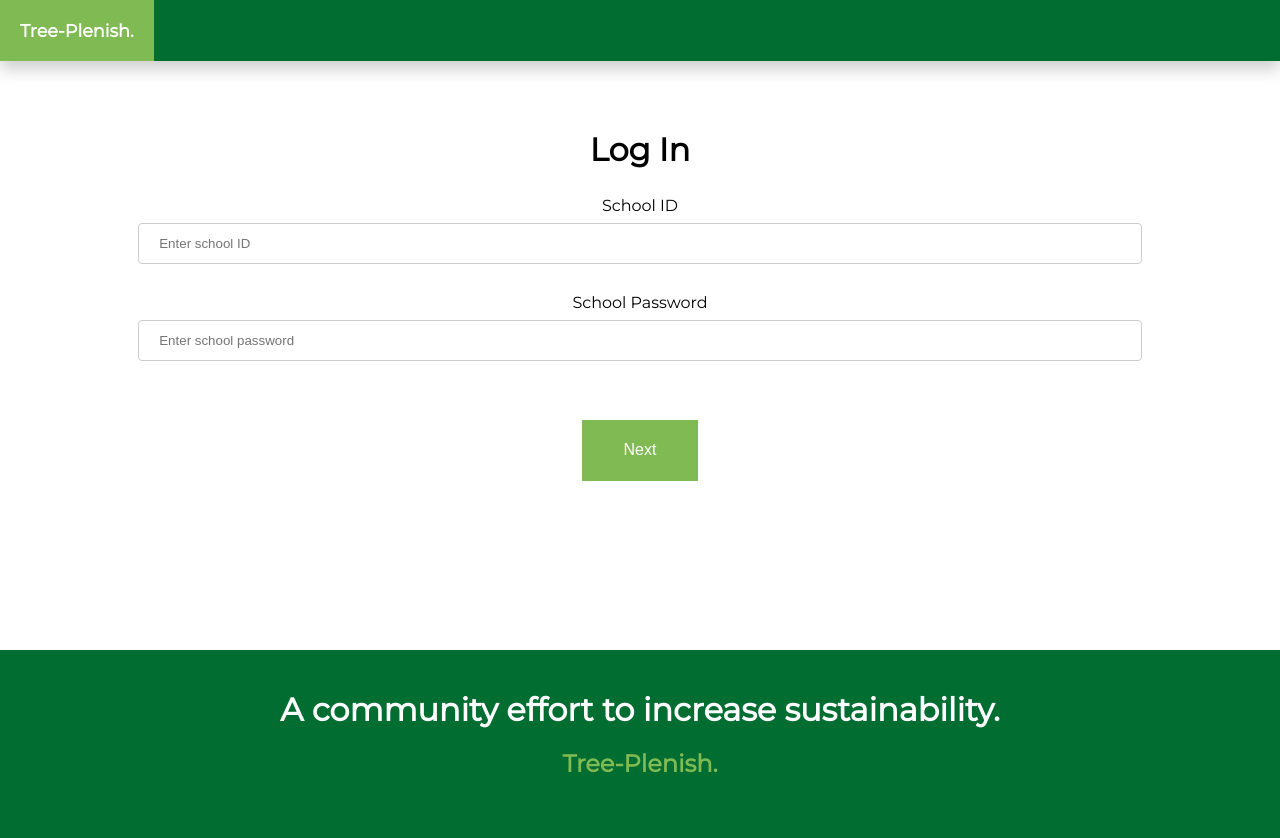
After one commit to tree-plenish/event-pages-preview, a Flask app: template templates/login.html in a window 1280 px wide. The commit adds this page. Run offline with Flask 2, Linux system fonts and the light colour scheme; the template is opened without the code that fills it, so the values that code supplies are empty.

Commit message:
Add schoolid and pwd login page

```diff
--- a/application.py
+++ b/application.py
@@ -1,11 +1,29 @@
 from flask import Flask, render_template, request, redirect, abort
 from data import eventData
-from werkzeug.utils import secure_filename
-import os
-import base64
+# from werkzeug.utils import secure_filename
+# import os
+# import base64
 
 import datetime
 from dateutil.relativedelta import relativedelta
+from pathlib import Path
+import sys
+import importlib
+
+# Add parent directory to PYTHONPATH to be able to find package.
+file = Path(__file__).resolve()
+parent, top = file.parent, file.parents[1] # 2
+
+sys.path.append(str(top))
+try:
+    sys.path.remove(str(parent))
+except ValueError:
+    pass
+
+__package__ = '.'.join(parent.parts[len(top.parts):])
+importlib.import_module(__package__)
+
+from tech_team_database.dependencies.DatabaseSQLOperations import TpSQL
 
 application = Flask(__name__)
 
@@ -14,17 +32,24 @@ application.config['MAX_CONTENT_PATH'] = 1024*1024*1024
 application.config['UPLOAD_PATH'] = 'static/uploads'
 application.config['UPLOAD_EXTENSIONS'] = ['.jpg', '.png', '.gif']
 
+tpSQL = TpSQL()
 
 #home page
 @application.route('/index')
 @application.route('/')
 def index():
-    return render_template("form.html")
+    return render_template("login.html", error=False)
 
 #school-specific page router
-@application.route('/school')
-def school():
-    return render_template('school_event.html', event=eventData, school=eventData['name'])
+@application.route("/form", methods=["GET", "POST"])
+def form():
+    if request.method == "POST":
+        school = login(int(request.form['schoolid']), int(request.form['password']))
+        if school != None:
+            return render_template('form.html', school=school)
+        else:
+            return render_template('login.html', error=True)
+    return redirect('/')
 
 @application.route("/preview", methods=["GET", "POST"])
 def preview():
@@ -32,8 +57,16 @@ def preview():
         data = process_data(request.form, request.files)
         # print(data)
         return render_template("school_event.html", event=data, school=data['name'])
+    return redirect('/')
+
+def login(schoolid, password):
+    table = tpSQL.getTable('event')
+    if len(table.loc[table['id'] == schoolid]['pwd'].values) == 0:
+        return None
+    if password == table.loc[table['id'] == schoolid]['pwd'].values[0]:
+        return table.loc[table['id'] == schoolid]['name'][0]
     else:
-        return redirect('/')
+        return None
 
 def process_data(form, files):
     # print(form)
--- a/static/css/form.css
+++ b/static/css/form.css
@@ -131,3 +131,8 @@ button:hover{
     background: #016d30;
     cursor: pointer;
 }
+
+.error {
+    display: block;
+    color: red;
+}
--- a/templates/form.html
+++ b/templates/form.html
@@ -15,7 +15,7 @@
 
           <div class="form-group">
             <label>School Name</label>
-            <input type="text" class="form-control" id="name" name="name" placeholder="Enter school name" required>
+            <input type="text" class="form-control" id="name" name="name" placeholder="Enter school name" value="{{ school }}" required>
           </div>
           <div class="form-group">
             <label>School State</label>
--- /dev/null
+++ b/templates/login.html
@@ -0,0 +1,38 @@
+{% extends 'base.html' %}
+
+{% block head %}
+<link rel="stylesheet" href="{{ url_for('static', filename='css/form.css') }}">
+{% endblock %}
+{% block body %}
+<div class="form-body">
+    <div class="row">
+      <div class="col">
+
+        <h1>Log In</h1>
+        <hr>
+
+        <form action="{{ url_for('form') }}" method="POST" enctype="multipart/form-data">
+
+            <div class="form-group">
+                <label>School ID</label>
+                <input type="number" class="form-control" id="schoolid" name="schoolid" placeholder="Enter school ID" required>
+            </div>
+            <div class="form-group">
+                <label>School Password</label>
+                <input type="number" class="form-control" id="password" name="password" placeholder="Enter school password" required>
+            </div>
+
+            {% if error %}
+                <p class="error">Please enter a valid school ID and password combination.</p>
+            {% endif %}
+
+          <button type="submit">Next</button>
+
+        </form>
+
+      </div>
+    </div>
+</div>
+{% endblock %}
+{% block scripts %}
+{% endblock %}
```
